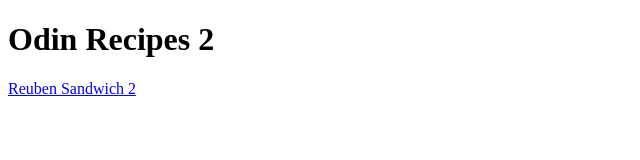
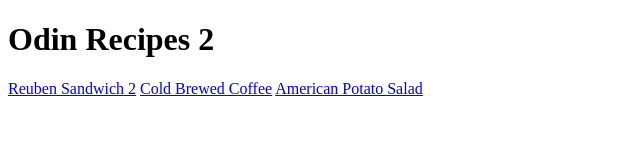
Before and after one commit to 4whatspc3/odin-recipes-2, a plain HTML site: page index.html in a window 1280 px wide. Shown: the whole page, without its empty margins (0-640 px from the left). Drawn offline with Linux system fonts and the light colour scheme.

Commit message:
Link para as outras duas receitas.

```diff
--- a/index.html
+++ b/index.html
@@ -8,5 +8,9 @@
         <h1>Odin Recipes 2</h1>
 
         <a href="./recipes/Reuben-Sandwich-2.html">Reuben Sandwich 2</a>
+
+        <a href="./recipes/Cold-Brewed-Coffee.html">Cold Brewed Coffee</a>
+
+        <a href="./recipes/American-Potato-Salad.html">American Potato Salad</a>
     </body>
 </html>
```
